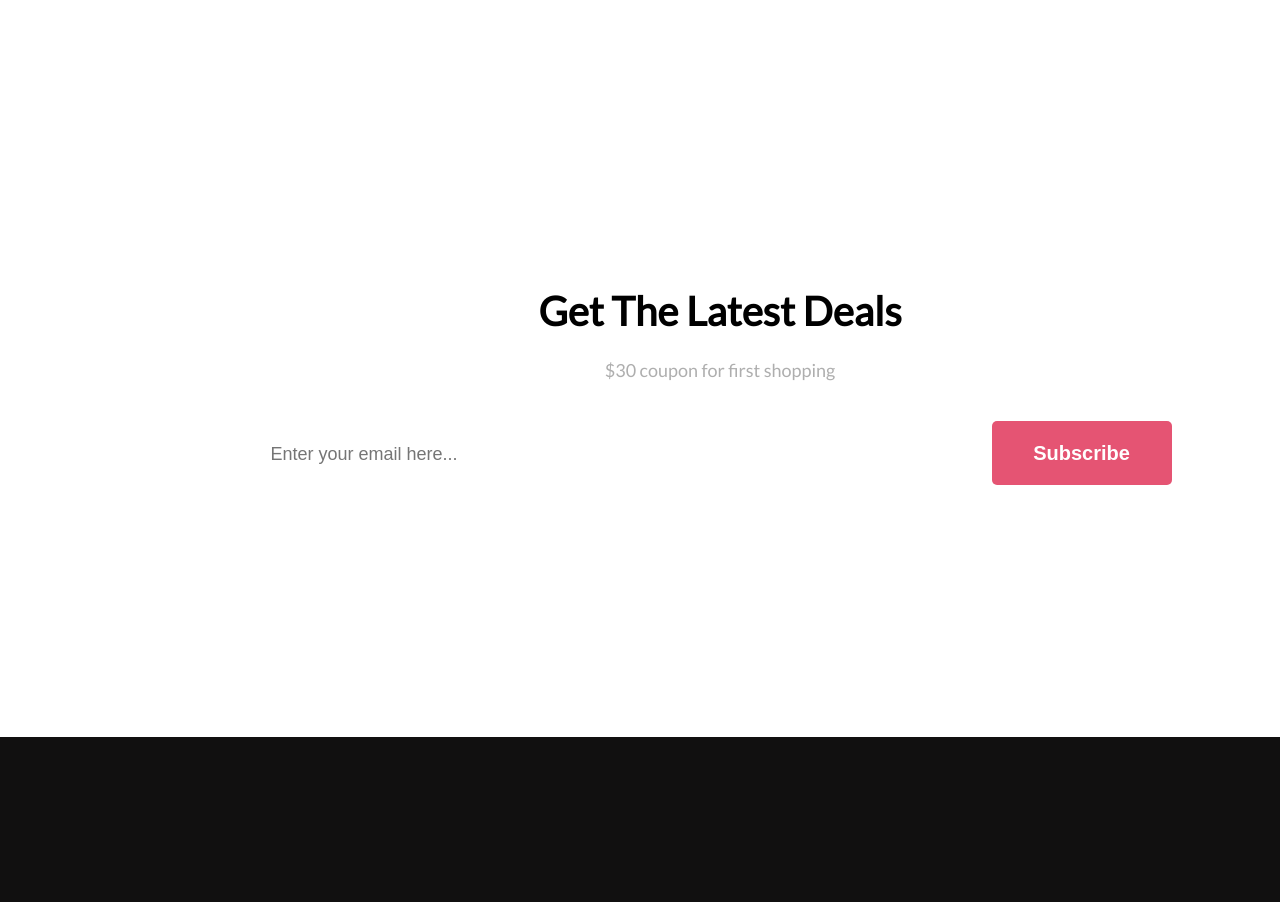
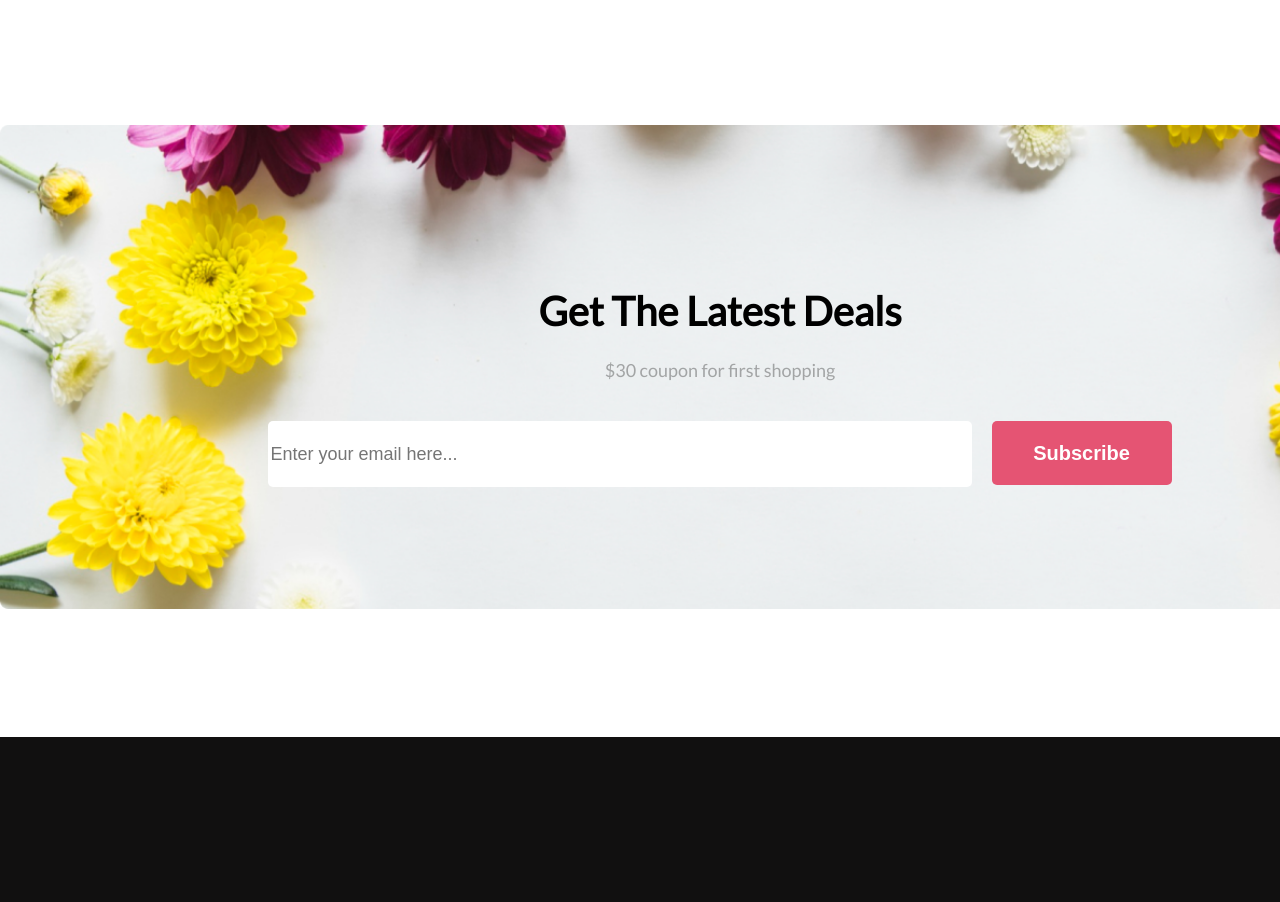
Before and after one commit to mdsumsuzzoha/flower-shop-assignment-sumsuzzoha, a plain HTML site: page index.html in a window 1280 px wide. Shown: the part 3562-4464 px from the top of the page. Drawn offline with Linux system fonts and the light colour scheme; the site is published under a folder, as on GitHub Pages, so addresses that start at the root find nothing.

Commit message:
bg img correction again & solved

```diff
--- a/styles/style.css
+++ b/styles/style.css
@@ -78,7 +78,7 @@ nav p {
     width: 1440px;
     margin: 0 auto;
     text-align: center;
-    background-image: url("/images/rectangle9.png");
+    background-image: url("../images/rectangle9.png");
     background-repeat: no-repeat;
     background-size: cover;
     padding: 122px 0;
```
